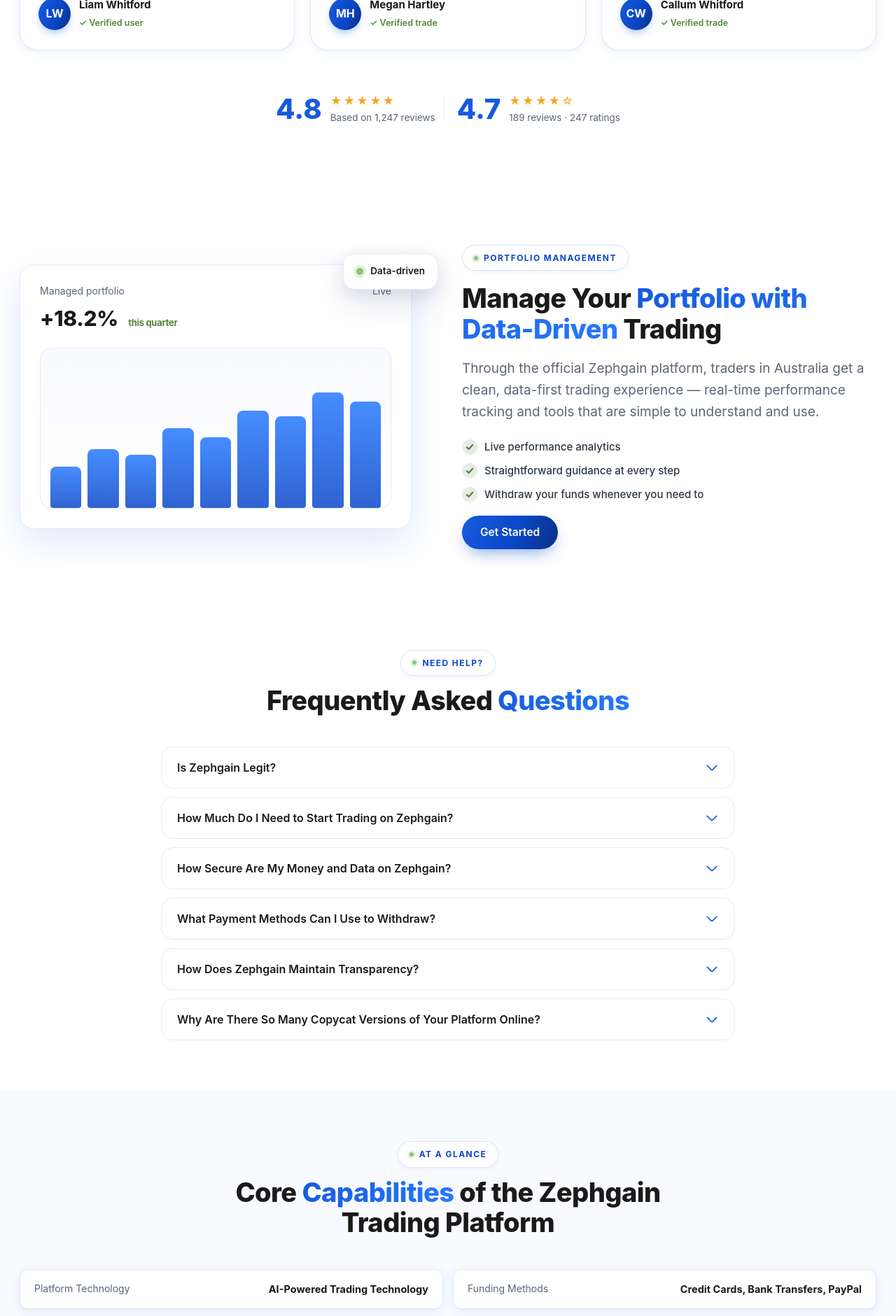
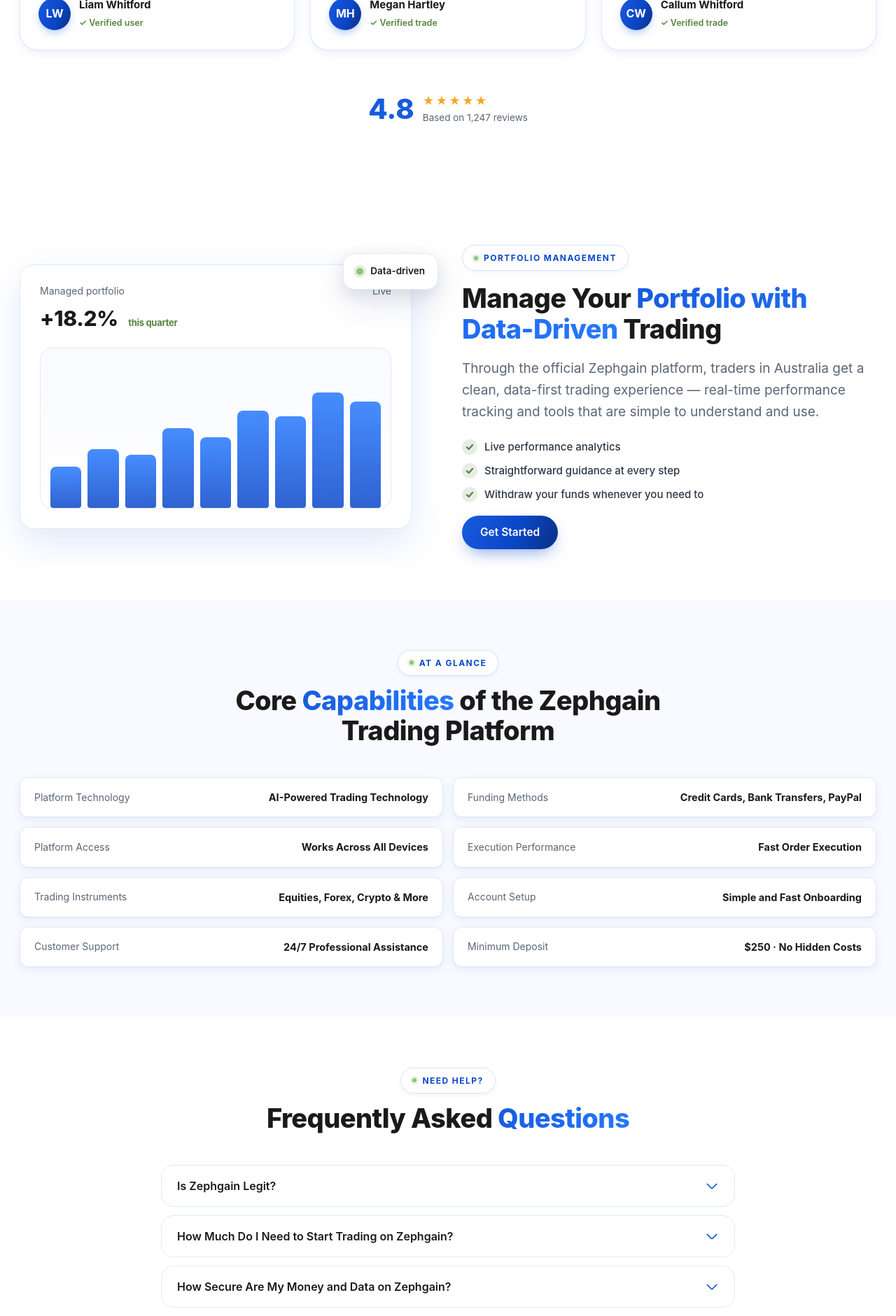
Before and after one commit to ZeeTech-Pvt-Ltd/Zephgain, a React (Vite) app: page / in a window 1280 px wide. Shown: the part 7020-8901 px from the top of the page at 70% size. Built offline with nearby package versions, Linux system fonts and the light colour scheme.

Commit message:
Fix homepage flow: FAQ last before CTA, rename portfolio id, align ratings

```diff
--- a/src/App.jsx
+++ b/src/App.jsx
@@ -201,8 +201,10 @@
 
       <Testimonials />
       <Portfolio />
+      {/* Spec table first, then FAQ last so the final doubt-handling flows
+          straight into the final sign-up CTA (no dry table in between). */}
+      <Capabilities />
       <Faq />
-      <Capabilities />
       <FinalCta />
     </Layout>
   )
--- a/src/components/Header.jsx
+++ b/src/components/Header.jsx
@@ -6,7 +6,7 @@
 export default function Header({ route = 'home' }) {
   const [scrolled, setScrolled] = useState(false)
   const [menuOpen, setMenuOpen] = useState(false)
-  const ids = useMemo(() => ['top', 'how', 'experience', 'priorities', 'faq', 'contact'], [])
+  const ids = useMemo(() => ['top', 'how', 'experience', 'priorities', 'faq', 'portfolio'], [])
   const active = useScrollSpy(ids)
 
   // Route links (/about, /contact…) are active on their own page; home
--- a/src/components/Portfolio.jsx
+++ b/src/components/Portfolio.jsx
@@ -5,7 +5,7 @@
   const { eyebrow, title, titleMark, titleEnd, lead, checks, visual } = portfolio
 
   return (
-    <section className="section feat" id="contact">
+    <section className="section feat" id="portfolio">
       <div className="container feat-duo">
         <div className="exp-visual reveal">
           <div className="exp-card">
--- a/src/components/Testimonials.jsx
+++ b/src/components/Testimonials.jsx
@@ -34,7 +34,7 @@
                 <div className="tst-stars">{s.stars}</div>
                 <div className="muted" style={{ fontSize: 13.5 }}>{s.note}</div>
               </div>
-              {i === 0 && <span className="divider"></span>}
+              {i < testimonials.summary.length - 1 && <span className="divider"></span>}
             </div>
           ))}
         </div>
--- a/src/data/content.js
+++ b/src/data/content.js
@@ -174,7 +174,6 @@
   ],
   summary: [
     { big: '4.8', stars: '★★★★★', note: 'Based on 1,247 reviews' },
-    { big: '4.7', stars: '★★★★☆', note: '189 reviews · 247 ratings' },
   ],
 }
 
@@ -195,7 +194,7 @@
 export const faq = [
   {
     q: 'Is Zephgain Legit?',
-    a: 'Yes. Zephgain is an AI-powered trading platform with a community score of 4.7 out of 5 based on 247 independent reviews. Every trade, signal, and performance figure is visible in real time, and traders across Australia use the platform daily for fast execution.',
+    a: 'Yes. Zephgain is an AI-powered trading platform with a community score of 4.8 out of 5 based on 1,247 independent reviews. Every trade, signal, and performance figure is visible in real time, and traders across Australia use the platform daily for fast execution.',
   },
   {
     q: 'How Much Do I Need to Start Trading on Zephgain?',
--- a/src/index.css
+++ b/src/index.css
@@ -696,8 +696,8 @@
     radial-gradient(30rem 22rem at 0% 100%, rgba(143, 196, 115, .08), transparent 60%);
 }
 .feat { background: radial-gradient(44rem 30rem at -10% 0%, rgba(38, 121, 255, .06), transparent 60%); }
-/* Portfolio management section — pure white (sirf #contact wala section) */
-#contact { background: #fff; }
+/* Portfolio management section — pure white (sirf #portfolio wala section) */
+#portfolio { background: #fff; }
 /* "Built to perform" (Features) — halka blue tint, separate-section feel */
 #features {
   background:
```
